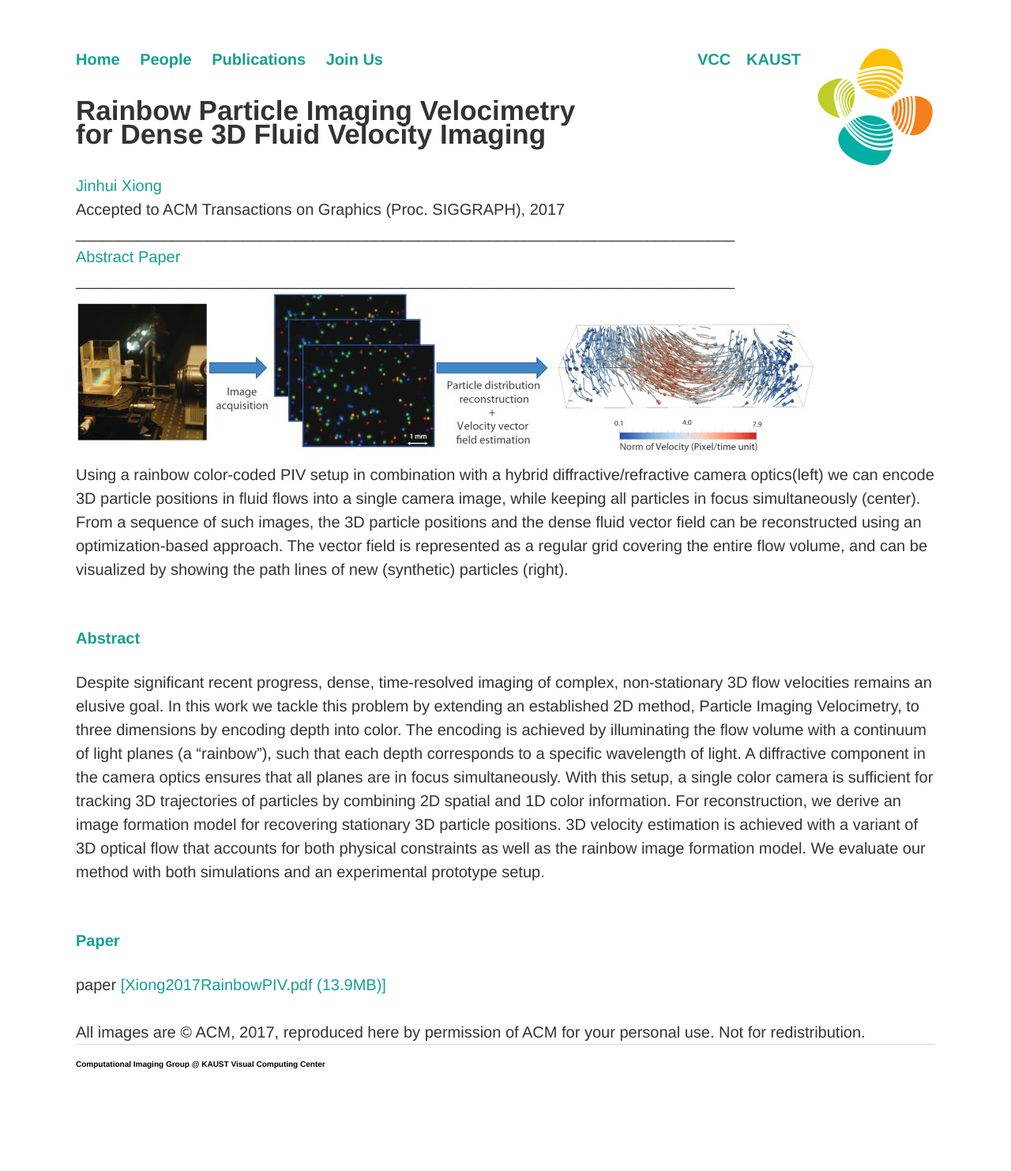
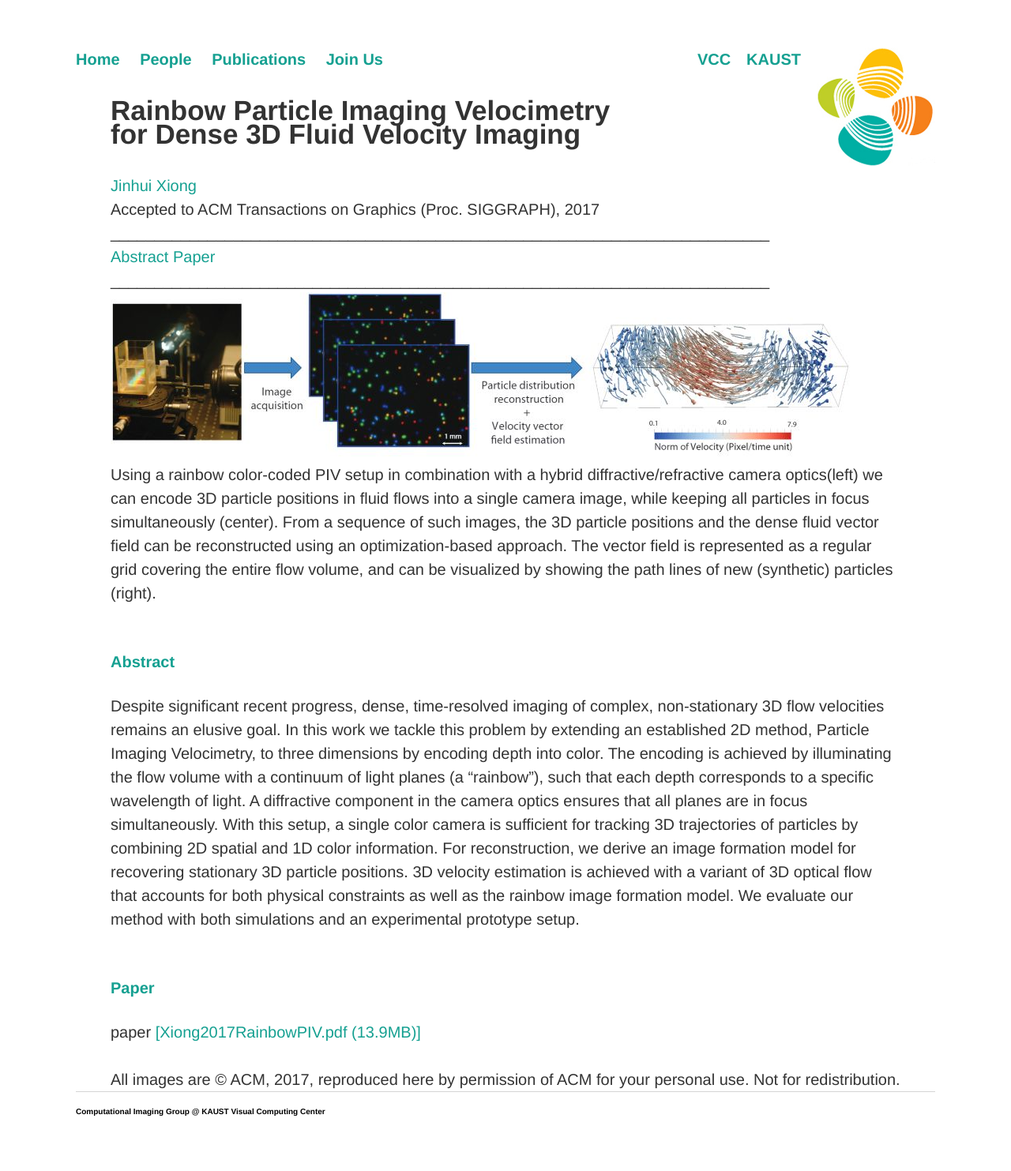
Before and after one commit to vccimaging/vccimaging.github.io, a Jekyll site: the page built from Publications/Xiong2017RainbowPIV/index.html, in a window 1280 px wide. Shown: the whole page at 79% size. Built offline with Jekyll 4.4.1, drawn with Linux system fonts in a browser that asks for light colours; before the commit the page ends 1423 px from its top, so only the background shows below that.

Commit message:
Update index.html

```diff
--- a/Publications/Xiong2017RainbowPIV/index.html
+++ b/Publications/Xiong2017RainbowPIV/index.html
@@ -1,7 +1,7 @@
 ---
 layout: default
 ---
-<div class="centered", width=960px>
+<div class="projectPage">
 
 <h3> Rainbow Particle Imaging Velocimetry <br>
     for Dense 3D Fluid Velocity Imaging </h3>
```
